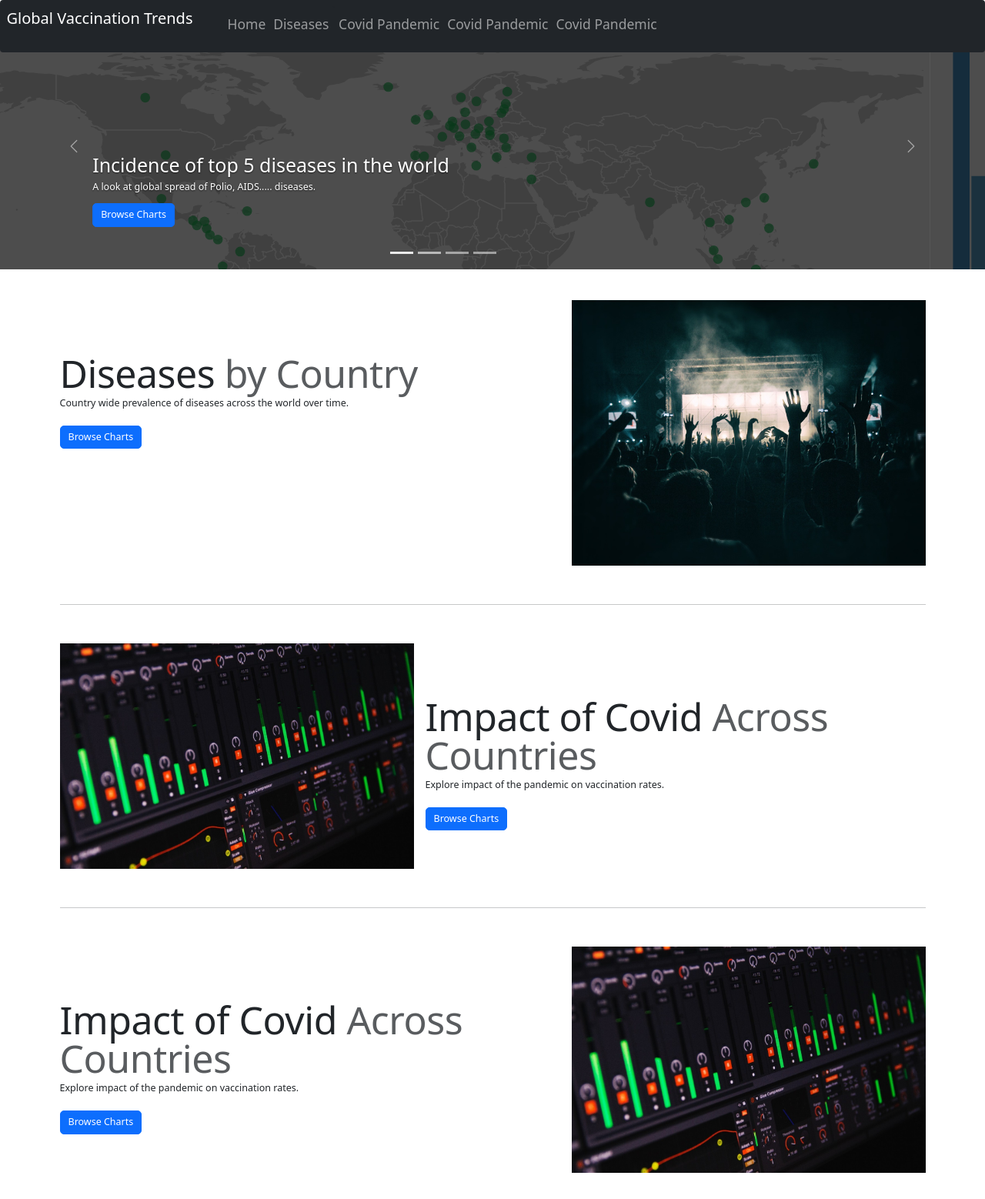
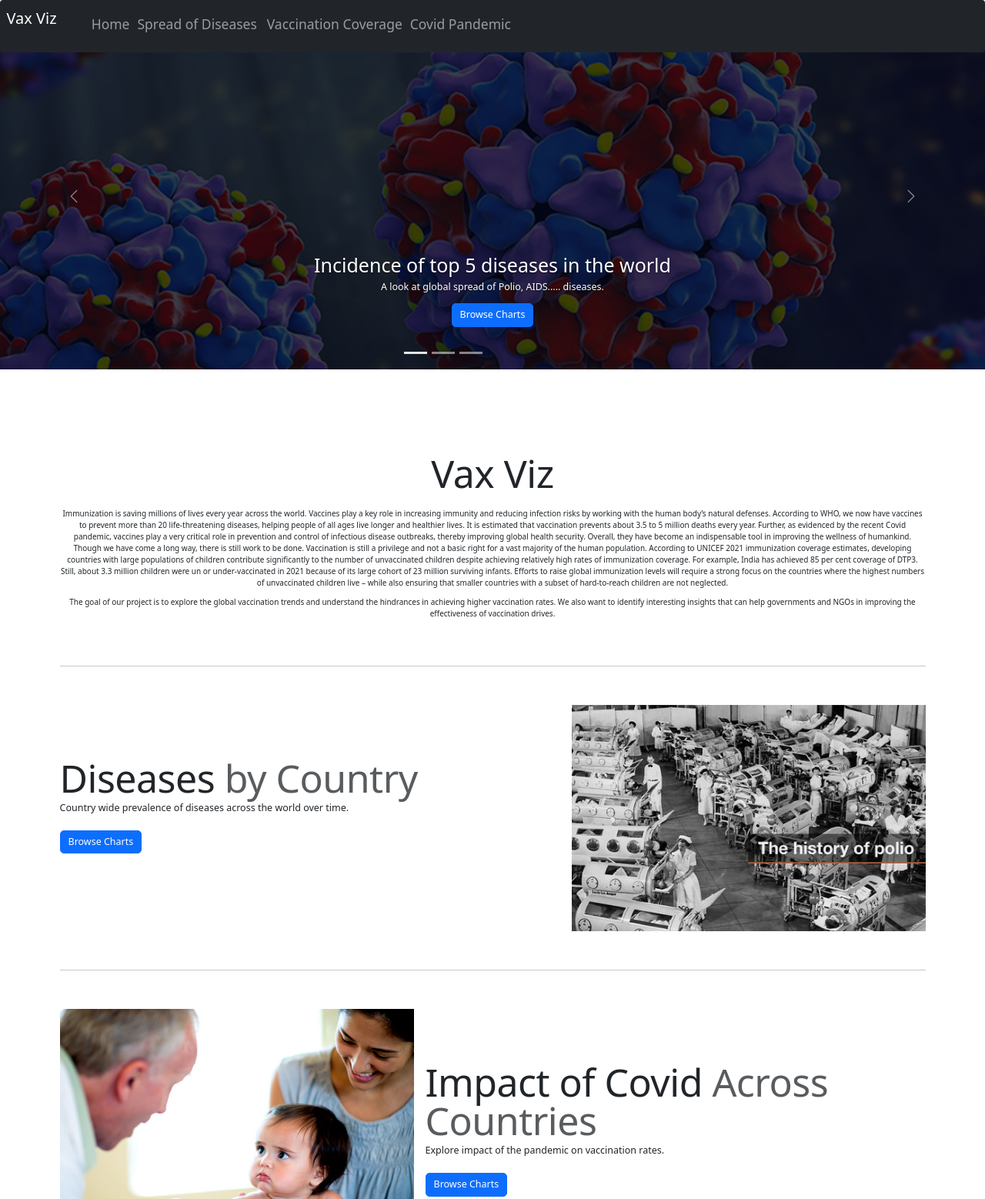
Before and after one commit to ram-senth/w209_vax_viz, a plain HTML site: page website/template_01/index.html in a window 1280 px wide. Shown: the top 1558 px of the page at 77% size. Drawn offline with nearby package versions, Linux system fonts and the light colour scheme.

Commit message:
added background images to home page

```diff
--- a/website/template_01/index.html
+++ b/website/template_01/index.html
@@ -1,33 +1,42 @@
 <!DOCTYPE html>
 <html lang="en">
-
   <head>
-  <meta http-equiv="Content-Type" content="text/html; charset=UTF-8">
-  <meta http-equiv="X-UA-Compatible" content="IE=edge">
-  <meta name="viewport" content="width=device-width, initial-scale=1.0">
+    <meta http-equiv="Content-Type" content="text/html; charset=UTF-8" />
+    <meta http-equiv="X-UA-Compatible" content="IE=edge" />
+    <meta name="viewport" content="width=device-width, initial-scale=1.0" />
 
     <!-- Bootstrap links -->
-  <link rel="stylesheet" href="https://maxcdn.bootstrapcdn.com/bootstrap/3.4.1/css/bootstrap.min.css">
+    <link
+      rel="stylesheet"
+      href="https://maxcdn.bootstrapcdn.com/bootstrap/3.4.1/css/bootstrap.min.css"
+    />
     <script src="https://ajax.googleapis.com/ajax/libs/jquery/3.6.3/jquery.min.js"></script>
     <script src="https://maxcdn.bootstrapcdn.com/bootstrap/3.4.1/js/bootstrap.min.js"></script>
-  <link rel="stylesheet" href="   https://cdn.jsdelivr.net/npm/bootstrap@5.3.0-alpha2/dist/css/bootstrap.min.css">
+    <link
+      rel="stylesheet"
+      href="   https://cdn.jsdelivr.net/npm/bootstrap@5.3.0-alpha2/dist/css/bootstrap.min.css"
+    />
 
     <!-- style link -->
-  <link rel="stylesheet" href="./resources/main.css">
-  <meta name="viewport" content="width=device-width, initial-scale=1">
-  <meta name="description" content="Visualization of world wide vaccination trends">
-  <meta name="author" content="Ram, Sunayna and Janhavi">
+    <link rel="stylesheet" href="./resources/main.css" />
+    <meta name="viewport" content="width=device-width, initial-scale=1" />
+    <meta
+      name="description"
+      content="Visualization of world wide vaccination trends"
+    />
+    <meta name="author" content="Ram, Sunayna and Janhavi" />
     <title>Global Vaccination Trends</title>
 
-  <link rel="canonical" href="https://getbootstrap.com/docs/5.3/examples/carousel/">
+    <link
+      rel="canonical"
+      href="https://getbootstrap.com/docs/5.3/examples/carousel/"
+    />
 
-  <link rel="stylesheet" href="./resources/main_page.css">
+    <link rel="stylesheet" href="./resources/main_page.css" />
 
     <!-- Custom styles for this template -->
-  <link rel="stylesheet" href="./resources/main.css">
+    <link rel="stylesheet" href="./resources/main.css" />
   </head>
-
-
 
   <body>
     <!-- Nav bar -->
@@ -35,84 +44,151 @@
       <nav class="navbar navbar-expand-md navbar-dark fixed-top bg-dark">
         <div class="container-fluid">
           <a class="navbar-brand" href="index.html">
-          <h2>Global Vaccination Trends</h2>
+            <h2>Vax Viz</h2>
           </a>
-        <button class="navbar-toggler" type="button" data-bs-toggle="collapse" data-bs-target="#navbarCollapse"
-          aria-controls="navbarCollapse" aria-expanded="false" aria-label="Toggle navigation">
+          <button
+            class="navbar-toggler"
+            type="button"
+            data-bs-toggle="collapse"
+            data-bs-target="#navbarCollapse"
+            aria-controls="navbarCollapse"
+            aria-expanded="false"
+            aria-label="Toggle navigation"
+          >
             <span class="navbar-toggler-icon"></span>
           </button>
           <div class="collapse navbar-collapse" id="navbarCollapse">
             <ul class="navbar-nav me-auto mb-2 mb-md-0">
-            <li class="active"><a class="nav-link" href="index.html">
+              <li class="active">
+                <a class="nav-link" href="index.html">
                   <h3>Home</h3>
-              </a></li>
-            <li class=""><a class="nav-link" href="pandemic.html">
-                <h3>Diseases</h3>
-              </a></li>`
-            <li class=""><a class="nav-link" href="pandemic.html">
+                </a>
+              </li>
+              <li class="">
+                <a class="nav-link" href="pandemic.html">
+                  <h3>Spread of Diseases</h3>
+                </a>
+              </li>
+              `
+              <li class="">
+                <a class="nav-link" href="pandemic.html">
+                  <h3>Vaccination Coverage</h3>
+                </a>
+              </li>
+              <li class="">
+                <a class="nav-link" href="pandemic.html">
                   <h3>Covid Pandemic</h3>
-              </a></li>
-              <li class=""><a class="nav-link" href="pandemic.html">
-                <h3>Covid Pandemic</h3>
-              </a></li>
-              <li class=""><a class="nav-link" href="pandemic.html">
-                <h3>Covid Pandemic</h3>
-              </a></li>
-
+                </a>
+              </li>
             </ul>
           </div>
         </div>
       </nav>
     </header>
 
-  <div id="carouselCaptions" class="carousel slide" data-bs-ride="carousel">
+    <div id="carouselCaptions" class="carousel slide" data-ride="carousel">
       <div class="carousel-indicators">
-      <button type="button" data-bs-target="#carouselCaptions" data-bs-slide-to="0" class="active" aria-current="true"
-        aria-label="Slide 1"></button>
-      <button type="button" data-bs-target="#carouselCaptions" data-bs-slide-to="1" aria-label="Slide 2"></button>
-      <button type="button" data-bs-target="#carouselCaptions" data-bs-slide-to="2" aria-label="Slide 3"></button>
-      <button type="button" data-bs-target="#carouselCaptions" data-bs-slide-to="3" aria-label="Slide 4"></button>
+        <button
+          type="button"
+          data-bs-target="#carouselExampleIndicators"
+          data-bs-slide-to="0"
+          class="active"
+          aria-current="true"
+          aria-label="Slide 1"
+        ></button>
+        <button
+          type="button"
+          data-bs-target="#carouselExampleIndicators"
+          data-bs-slide-to="1"
+          aria-label="Slide 2"
+        ></button>
+        <button
+          type="button"
+          data-bs-target="#carouselExampleIndicators"
+          data-bs-slide-to="2"
+          aria-label="Slide 3"
+        ></button>
       </div>
-    <div class="carousel-inner">
-      <div class="carousel-item active cover-overlay">
-        <img src="./resources/worldMap.svg" class="carouselImg d-block w-100" alt="...">
+      <div class="carousel-inner" style="height: 450px">
+        <div class="carousel-item active cover-overlay" style="height: 450px">
+          <img
+            src="./resources/first.jpg"
+            class="carouselImg d-block w-100"
+            alt="..."
+          />
           <div class="container">
             <div class="carousel-caption text-start">
-            <h1>Incidence of top 5 diseases in the world</h1>
-            <p>A look at global spread of Polio, AIDS..... diseases.</p>
-            <p><a class="btn btn-lg btn-primary"
-                href="pandemic.html">Browse Charts</a></p>
+              <h1 class="text-center">
+                Incidence of top 5 diseases in the world
+              </h1>
+              <p class="text-center">
+                A look at global spread of Polio, AIDS..... diseases.
+              </p>
+              <p class="text-center">
+                <a class="btn btn-lg btn-primary" href="pandemic.html"
+                  >Browse Charts</a
+                >
+              </p>
             </div>
           </div>
         </div>
-      <div class="carousel-item cover-overlay">
-        <img src="./resources/artistHero.svg" class="carouselImg d-block w-100" alt="...">
+        <div class="carousel-item cover-overlay" style="height: 450px">
+          <img
+            src="./resources/second.jpg"
+            class="carouselImg d-block w-100"
+            alt="..."
+          />
           <div class="container">
             <div class="carousel-caption text-start">
-            <h1>Impact of Covid on Vaccination rates</h1>
-            <p>Understand how the Covid pandemic affected vaccination rates across the world.</p>
-            <p><a class="btn btn-lg btn-primary"
-                href="pandemic.html">Browse Charts</a></p>
+              <h1 class="text-center">Vaccination Coverage</h1>
+              <p class="text-center">
+                An analysis of the vaccination coverage across the globe
+              </p>
+              <p class="text-center">
+                <a class="btn btn-lg btn-primary" href="pandemic.html"
+                  >Browse Charts</a
+                >
+              </p>
             </div>
           </div>
         </div>
-      <div class="carousel-item cover-overlay">
-        <img src="./resources/artistHero.svg" class="carouselImg d-block w-100" alt="...">
+        <div class="carousel-item cover-overlay" style="height: 450px">
+          <img
+            src="./resources/third.jpg"
+            class="carouselImg d-block w-100"
+            alt="..."
+          />
           <div class="container">
             <div class="carousel-caption text-start">
-            <h1>Impact of Covid on Vaccination rates</h1>
-            <p>Understand how the Covid pandemic affected vaccination rates across the world.</p>
-            <p><a class="btn btn-lg btn-primary"
-                href="pandemic.html">Browse Charts</a></p>
+              <h1 class="text-center">Impact of Covid on Vaccination rates</h1>
+              <p class="text-center">
+                Understand how the Covid pandemic affected vaccination rates
+                across the world.
+              </p>
+              <p class="text-center">
+                <a class="btn btn-lg btn-primary" href="pandemic.html"
+                  >Browse Charts</a
+                >
+              </p>
             </div>
           </div>
         </div>
       </div>
-    <button class="carousel-control-prev" type="button" data-bs-target="#carouselCaptions" data-bs-slide="prev">
+      <button
+        class="carousel-control-prev"
+        type="button"
+        data-bs-target="#carouselCaptions"
+        data-bs-slide="prev"
+      >
         <span class="carousel-control-prev-icon" aria-hidden="true"></span>
         <span class="visually-hidden">Previous</span>
       </button>
-    <button class="carousel-control-next" type="button" data-bs-target="#carouselCaptions" data-bs-slide="next">
+      <button
+        class="carousel-control-next"
+        type="button"
+        data-bs-target="#carouselCaptions"
+        data-bs-slide="next"
+      >
         <span class="carousel-control-next-icon" aria-hidden="true"></span>
         <span class="visually-hidden">Next</span>
       </button>
@@ -125,115 +201,177 @@
     <div class="container marketing">
       <!-- START THE FEATURETTES -->
       <div class="row featurette">
-      <div class="col-md-7 order-md-1">
-        <h2 class="featurette-heading fw-normal lh-1">Diseases<span class="text-body-secondary"> by Country</span>
-        </h2>
-        <p class="lead">Country wide prevalence of diseases across the world over time.
+        <div class="order-md-1">
+          <h2 class="featurette-heading fw-normal lh-1 text-center">Vax Viz</h2>
+          <br />
+          <p class="leads text-center">
+            Immunization is saving millions of lives every year across the
+            world. Vaccines play a key role in increasing immunity and reducing
+            infection risks by working with the human body’s natural defenses.
+            According to WHO, we now have vaccines to prevent more than 20
+            life-threatening diseases, helping people of all ages live longer
+            and healthier lives. It is estimated that vaccination prevents about
+            3.5 to 5 million deaths every year. Further, as evidenced by the
+            recent Covid pandemic, vaccines play a very critical role in
+            prevention and control of infectious disease outbreaks, thereby
+            improving global health security. Overall, they have become an
+            indispensable tool in improving the wellness of humankind. Though we
+            have come a long way, there is still work to be done. Vaccination is
+            still a privilege and not a basic right for a vast majority of the
+            human population. According to UNICEF 2021 immunization coverage
+            estimates, developing countries with large populations of children
+            contribute significantly to the number of unvaccinated children
+            despite achieving relatively high rates of immunization coverage.
+            For example, India has achieved 85 per cent coverage of DTP3. Still,
+            about 3.3 million children were un or under-vaccinated in 2021
+            because of its large cohort of 23 million surviving infants. Efforts
+            to raise global immunization levels will require a strong focus on
+            the countries where the highest numbers of unvaccinated children
+            live – while also ensuring that smaller countries with a subset of
+            hard-to-reach children are not neglected.
           </p>
-        <p><a class="btn btn-lg btn-primary"
-            href="pandemic.html">Browse Charts</a></p>
-      </div>
-      <div class="col-md-5 order-md-1 d-flex align-items-center">
-        <a href="pandemic.html"> <img
-            src="./resources/top-50.jpg" alt=""
-            class="feature-charts featurette-image img-fluid mx-auto"></a>
+          <p class="leads text-center">
+            The goal of our project is to explore the global vaccination trends
+            and understand the hindrances in achieving higher vaccination rates.
+            We also want to identify interesting insights that can help
+            governments and NGOs in improving the effectiveness of vaccination
+            drives.
+          </p>
         </div>
       </div>
 
-    <hr class="featurette-divider">
+      <hr class="featurette-divider" />
+
+      <div class="row featurette">
+        <div class="col-md-7 order-md-1">
+          <h2 class="featurette-heading fw-normal lh-1">
+            Diseases<span class="text-body-secondary"> by Country</span>
+          </h2>
+          <p class="lead">
+            Country wide prevalence of diseases across the world over time.
+          </p>
+          <p>
+            <a class="btn btn-lg btn-primary" href="pandemic.html"
+              >Browse Charts</a
+            >
+          </p>
+        </div>
+        <div class="col-md-5 order-md-1 d-flex align-items-center">
+          <a href="pandemic.html">
+            <img
+              src="./resources/history_of_polio.png"
+              alt=""
+              class="feature-charts featurette-image img-fluid mx-auto"
+          /></a>
+        </div>
+      </div>
+
+      <hr class="featurette-divider" />
 
       <div class="row featurette">
         <div class="col-md-7 order-md-2">
-        <h2 class="featurette-heading fw-normal lh-1">Impact of Covid <span
-            class="text-body-secondary">Across Countries</span></h2>
-        <p class="lead">Explore impact of the pandemic on vaccination rates.</p>
-        <p><a class="btn btn-lg btn-primary"
-            href="pandemic.html">Browse Charts</a></p>
+          <h2 class="featurette-heading fw-normal lh-1">
+            Impact of Covid
+            <span class="text-body-secondary">Across Countries</span>
+          </h2>
+          <p class="lead">
+            Explore impact of the pandemic on vaccination rates.
+          </p>
+          <p>
+            <a class="btn btn-lg btn-primary" href="pandemic.html"
+              >Browse Charts</a
+            >
+          </p>
         </div>
         <div class="col-md-5 order-md-1 d-flex align-items-center">
-        <a href="pandemic.html"><img
-            src="./resources/genreImpact.jpg" alt=""
-            class="feature-charts featurette-image img-fluid mx-auto"></a>
+          <a href="pandemic.html"
+            ><img
+              src="./resources/overall_vax.jpg"
+              alt=""
+              class="feature-charts featurette-image img-fluid mx-auto"
+          /></a>
         </div>
       </div>
 
-    <hr class="featurette-divider">
+      <hr class="featurette-divider" />
 
       <div class="row featurette">
         <div class="col-md-7 order-md-1">
-        <h2 class="featurette-heading fw-normal lh-1">Impact of Covid <span
-            class="text-body-secondary">Across Countries</span></h2>
-        <p class="lead">Explore impact of the pandemic on vaccination rates.</p>
-        <p><a class="btn btn-lg btn-primary"
-            href="pandemic.html">Browse Charts</a></p>
+          <h2 class="featurette-heading fw-normal lh-1">
+            Impact of Covid
+            <span class="text-body-secondary">Across Countries</span>
+          </h2>
+          <p class="lead">
+            Explore impact of the pandemic on vaccination rates.
+          </p>
+          <p>
+            <a class="btn btn-lg btn-primary" href="pandemic.html"
+              >Browse Charts</a
+            >
+          </p>
         </div>
         <div class="col-md-5 order-md-1 d-flex align-items-center">
-        <a href="pandemic.html"><img
-            src="./resources/genreImpact.jpg" alt=""
-            class="feature-charts featurette-image img-fluid mx-auto"></a>
+          <a href="pandemic.html"
+            ><img
+              src="./resources/pandemic.jpg"
+              alt=""
+              class="feature-charts featurette-image img-fluid mx-auto"
+          /></a>
         </div>
       </div>
 
-    <hr class="featurette-divider">
-
-    <div class="row featurette">
-      <div class="col-md-7 order-md-2">
-        <h2 class="featurette-heading fw-normal lh-1">Impact of Covid <span
-            class="text-body-secondary">Across Countries</span></h2>
-        <p class="lead">Explore impact of the pandemic on vaccination rates.</p>
-        <p><a class="btn btn-lg btn-primary"
-            href="pandemic.html">Browse Charts</a></p>
-      </div>
-      <div class="col-md-5 order-md-1 d-flex align-items-center">
-        <a href="pandemic.html"><img
-            src="./resources/genreImpact.jpg" alt=""
-            class="feature-charts featurette-image img-fluid mx-auto"></a>
-      </div>
-    </div>
-
-    <hr class="featurette-divider">
+      <hr class="featurette-divider" />
 
       <!-- /END THE FEATURETTES -->
 
       <!-- AUTHORS -->
       <div class="container text-center">
-      <h2 class="featurette-heading fw-normal mb-5 ">Site <span class="text-body-secondary">Authors.</span></h2>
+        <h2 class="featurette-heading fw-normal mb-5">Meet the team</h2>
         <div class="row pt-5 pb-5">
           <div class="col-lg">
-          <img src="./resources/ram.jpeg" alt="Ram Senthamarai"
-            class="profile-pics rounded-circle featurette-image img-fluid mx-auto">
-          <h2 class="fw-normal">Ram<br>Senthamarai</h2>
-        </div><!-- /.col-lg -->
+            <img
+              src="./resources/ram.jpeg"
+              alt="Ram Senthamarai"
+              class="profile-pics rounded-circle featurette-image img-fluid mx-auto"
+            />
+            <h2 class="fw-normal">Ram<br />Senthamarai</h2>
+          </div>
+          <!-- /.col-lg -->
           <div class="col-lg">
-          <img src="./resources/sunayna.jpeg" alt=""
-            class="profile-pics rounded-circle featurette-image img-fluid mx-auto">
-          <h2 class="fw-normal">Sunayna<br>Jain</h2>
-        </div><!-- /.col-lg -->
+            <img
+              src="./resources/sunayna.jpeg"
+              alt=""
+              class="profile-pics rounded-circle featurette-image img-fluid mx-auto"
+            />
+            <h2 class="fw-normal">Sunayna<br />Jain</h2>
+          </div>
+          <!-- /.col-lg -->
           <div class="col-lg">
-          <img src="./resources/janhavi.jpeg" alt=""
-            class="profile-pics rounded-circle featurette-image img-fluid mx-auto">
-          <h2 class="fw-normal">Janhavi<br>Subedarpage</h2>
-        </div><!-- /.col-lg -->
-      </div><!-- /.row -->
+            <img
+              src="./resources/janhavi.jpeg"
+              alt=""
+              class="profile-pics rounded-circle featurette-image img-fluid mx-auto"
+            />
+            <h2 class="fw-normal">Janhavi<br />Subedarpage</h2>
+          </div>
+          <!-- /.col-lg -->
+        </div>
+        <!-- /.row -->
       </div>
       <!-- /END AUTHORS -->
-
-  </div><!-- /.container -->
-
+    </div>
+    <!-- /.container -->
 
     <script src="./resources/bootstrap.bundle.min.js"></script>
-
 
     <!-- FOOTER -->
     <footer class="footer bottom pt-4 bg-dark text-center" data-bs-theme="dark">
       <div>
-      <span class="text-body-secondary">Thank you for viewing our visuals!</span>
+        <span class="text-body-secondary"
+          >Thank you for viewing our visuals!</span
+        >
         <p><a href="#">Back to top</a></p>
       </div>
     </footer>
-
-
-
   </body>
-
 </html>
```
Also changed, not shown: website/template_01/resources/first.jpg (added), website/template_01/resources/history_of_polio.png (added), website/template_01/resources/overall_vax.jpg (added), website/template_01/resources/pandemic.jpg (added), website/template_01/resources/second.jpg (added), 1 other file. Lines whose indentation alone changed are shown as unchanged.
